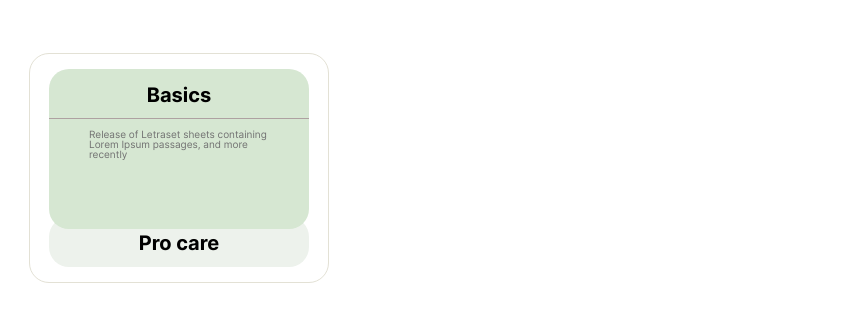
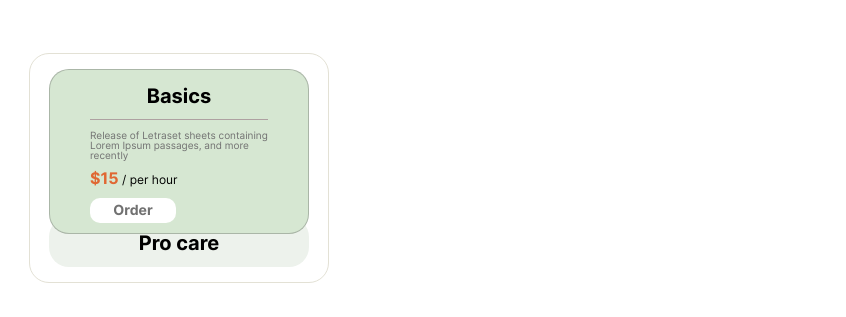
Before and after one commit to xxlexa221/plant, a plain HTML site: page index.html in a window 1280 px wide. Both pictures are taken after a click on the link "Basics". Shown: the part 2878-3195 px from the top of the page, 0-846 px from the left. Drawn offline with Linux system fonts and the light colour scheme; a web font is replaced by a local one.

Commit message:
Add files via upload

```diff
--- a/css/main.css
+++ b/css/main.css
@@ -240,10 +240,12 @@ a {
 .pos {
   position: absolute;
   width: 260px;
-  height: 110px;
+  height: 115px;
   background-color: #D6E7D2;
   padding: 0 40px;
   border-radius: 0 0 20px 20px;
+  border: 1px solid rgba(70, 70, 70, 0.3);
+  border-top: 0;
 }
 
 .pos p {
@@ -264,7 +266,8 @@ a {
   padding-top: 15px;
   font-weight: 700;
   font-size: 20px;
-  border-bottom: 0.5px solid #AEA1A1;
+  border: 1px solid rgba(70, 70, 70, 0.3);
+  border-bottom: 0;
 }
 
 .price-basics {
@@ -277,6 +280,42 @@ a {
 
 .price-procare {
   margin-top: 213px;
+}
+
+.price-h1 {
+  font-weight: 400;
+  font-size: 12px;
+  line-height: 20px;
+  color: #000000;
+}
+
+.price-span {
+  font-weight: 700;
+  font-size: 16px;
+  line-height: 20px;
+  color: #E06733;
+}
+
+.pro-care {
+  margin-left: 20px;
+  margin-right: 20px;
+}
+
+.pos p {
+  border-top: 0.5px solid #AEA1A1;
+  padding-top: 10px;
+  margin: 0;
+}
+
+.button-price {
+  width: 86px;
+  height: 25px;
+  font-weight: 700;
+  font-size: 14px;
+  line-height: 20px;
+  color: #717171;
+  background-color: #FFFFFF;
+  border-radius: 10px;
 }
 
 .header {
@@ -1107,9 +1146,9 @@ a {
   padding-top: 15px;
   font-weight: 700;
   font-size: 20px;
-  -webkit-transition: all 0.4s;
-  -o-transition: all 0.4s;
-  transition: all 0.4s;
+  -webkit-transition: all 0.1s;
+  -o-transition: all 0.1s;
+  transition: all 0.1s;
 }
 .unactive:hover {
   background-color: #D6E7D2;
@@ -1140,7 +1179,7 @@ a {
   }
 }
 
-.prices-flex button {
+.btn-prices {
   font-weight: 700;
   font-size: 20px;
   line-height: 26px;
@@ -1149,11 +1188,11 @@ a {
   border-radius: 5px;
   font-family: "Inika";
   padding: 12px 32px;
-  -webkit-transition: all 0.4s;
-  -o-transition: all 0.4s;
-  transition: all 0.4s;
+  -webkit-transition: all 0.1s;
+  -o-transition: all 0.1s;
+  transition: all 0.1s;
 }
-.prices-flex button:hover {
+.btn-prices:hover {
   background-color: #E06733;
   color: white;
 }
--- a/index.html
+++ b/index.html
@@ -121,14 +121,20 @@
         <a class="basics unactive">Basics</a>
         <div class="price-basics hidden pos">
           <p>Release of Letraset sheets containing Lorem Ipsum passages, and more recently</p>
+          <h1 class="price-h1"><span class="price-span">$15</span> / per hour</h1>
+          <button class="btn-reset button-price">Order</button>
         </div>
         <a class="standart unactive">Standart</a>
         <div class="price-standart hidden pos">
           <p>Release of Letraset sheets containing Lorem Ipsum passages, and more recently</p>
+          <h1 class="price-h1"><span class="price-span">$25</span> / per hour</h1>
+          <button class="btn-reset button-price">Order</button>
         </div>
-        <a class="pro-care unactive">Pro care </a>
+        <a class="pro-care unactive">Pro care</a>
         <div class="price-procare hidden pos">
           <p>Release of Letraset sheets containing Lorem Ipsum passages, and more recently</p>
+          <h1 class="price-h1"><span class="price-span">$35</span> / per hour</h1>
+          <button class="btn-reset button-price">Order</button>
         </div>
       </div>
       <div class="listik">
--- a/js/main.js
+++ b/js/main.js
@@ -169,7 +169,7 @@ const cityMenu = event => {
     conButton.classList.add('button-active');
     conButtonImg.classList.remove('button-img-unactive');
     conButtonImg.classList.add('button-img-active');
-    conButton.innerHTML = 'City<img src="img/accactive.png" class="button-img-unactive">';
+    conButton.innerHTML = 'City<img src="img/accactive.pngg" class="button-img-unactive">';
   } else {
     cityUl.classList.remove('city-ul');
     cityUl.classList.add('city-ul-none');
@@ -208,14 +208,32 @@ procare.addEventListener('click', () => {
 basics.addEventListener('click', () => {
   basics.classList.toggle('active');
   basics.classList.toggle('unactive');
+  standart.classList.remove('active');
+  standart.classList.add('unactive');
+  standartprice.classList.add('hidden');
+  procare.classList.remove('active');
+  procare.classList.add('unactive');
+  procareprice.classList.add('hidden');
 });
 standart.addEventListener('click', () => {
   standart.classList.toggle('active');
   standart.classList.toggle('unactive');
+  basics.classList.remove('active');
+  basics.classList.add('unactive');
+  basicsprice.classList.add('hidden');
+  procare.classList.remove('active');
+  procare.classList.add('unactive');
+  procareprice.classList.add('hidden');
 });
 procare.addEventListener('click', () => {
   procare.classList.toggle('active');
   procare.classList.toggle('unactive');
+  standart.classList.remove('active');
+  standart.classList.add('unactive');
+  standartprice.classList.add('hidden');
+  basics.classList.remove('active');
+  basics.classList.add('unactive');
+  basicsprice.classList.add('hidden');
 });
 
 /***/ }),
```
Also changed, not shown: css/vendor.css (line endings or trailing spaces), 2 other files.
